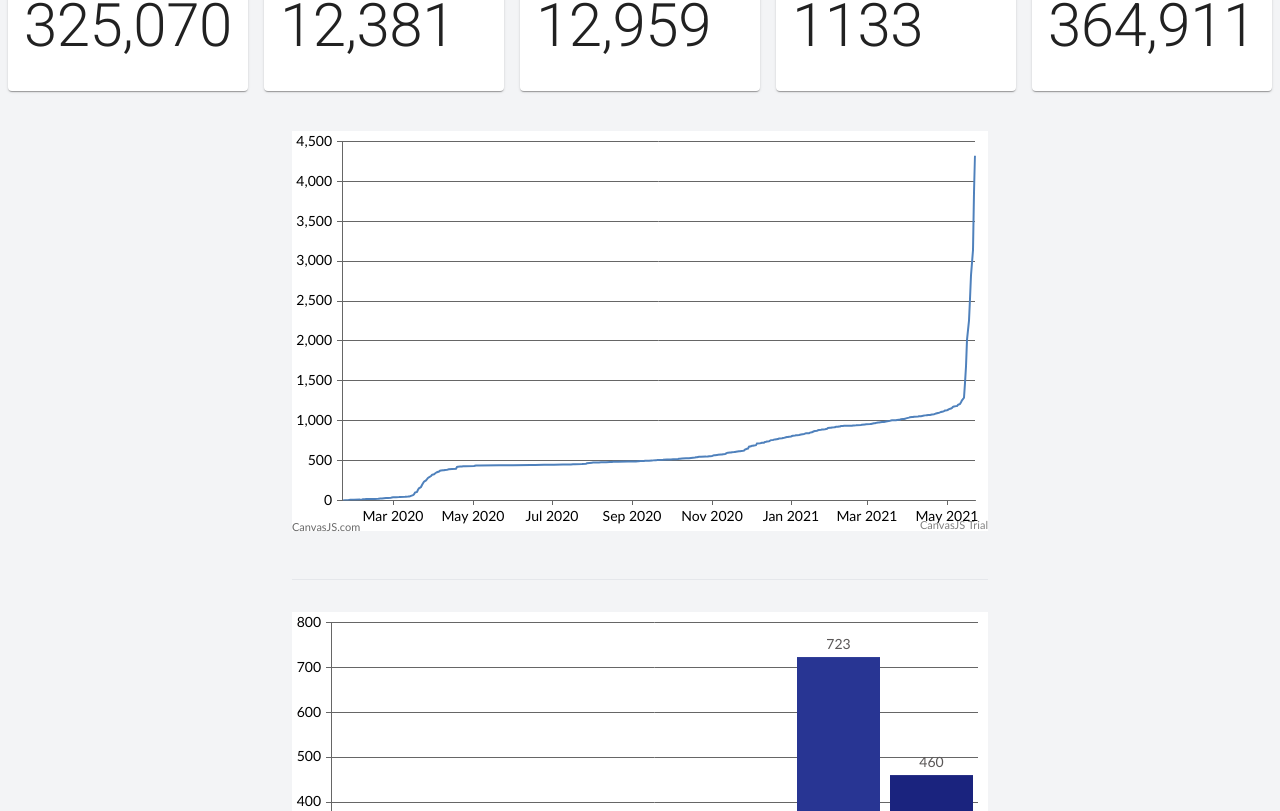
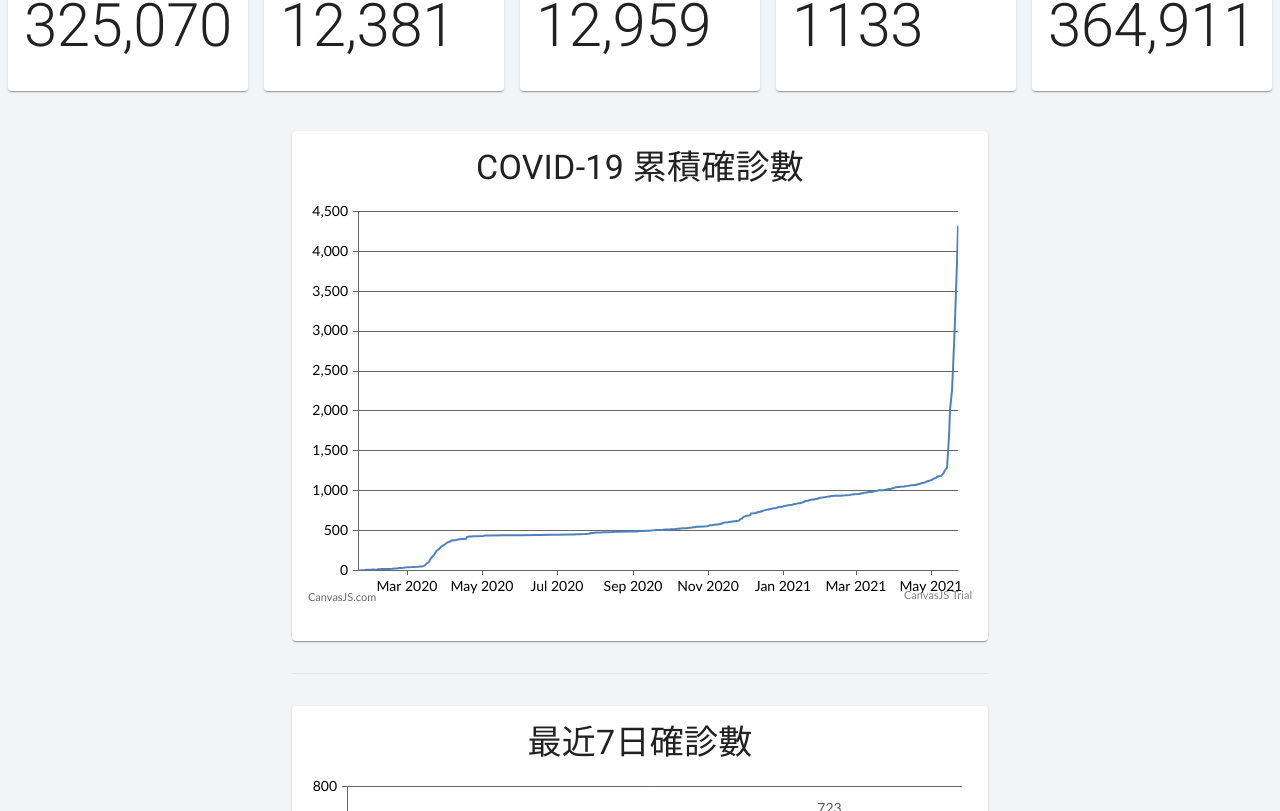
Before and after one commit to rodger0531/Taiwan-Covid-Stats, a React (Create React App) app: page / in a window 1280 px wide. Shown: the part 429-1240 px from the top of the page. Built offline with nearby package versions, Linux system fonts and the light colour scheme.

Commit message:
add card style to charts

```diff
--- a/src/containers/confirmedCases.js
+++ b/src/containers/confirmedCases.js
@@ -4,6 +4,7 @@ import { getConfirmedCasesListState } from "../redux/selectors";
 import { requestConfirmedCasesList } from "../redux/actions";
 import LineChart from "../components/lineChart";
 import BarChart from "../components/barChart";
+import ChartCard from "../components/chartCard";
 
 const ConfirmedCases = () => {
   const dispatch = useDispatch();
@@ -37,13 +38,13 @@ const ConfirmedCases = () => {
       {confirmedStatsIsLoading && <p>Graph Loading</p>}
       {!confirmedStatsIsLoading && (
         <div className="w-3/5 flex flex-col">
-          <LineChart
-            data={cumulateData}
-            title="Covid-19 確診數"
-            className="mb-4"
-          />
+          <ChartCard title="COVID-19 累積確診數">
+            <LineChart data={cumulateData} className="mb-4" />
+          </ChartCard>
           <hr className="my-8" />
-          <BarChart data={cumulateData} title="最近7日確診數" className="" />
+          <ChartCard title="最近7日確診數">
+            <BarChart data={cumulateData} />
+          </ChartCard>
         </div>
       )}
       {/* {confirmedCases && (
```
